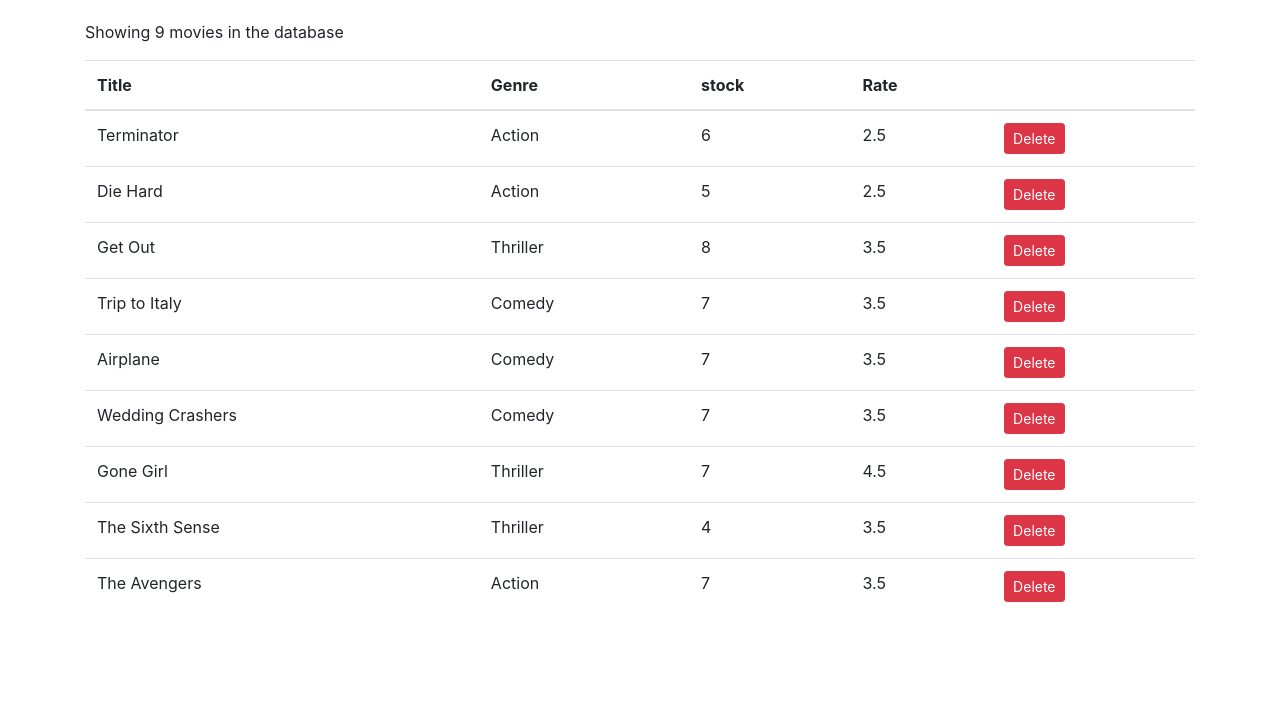
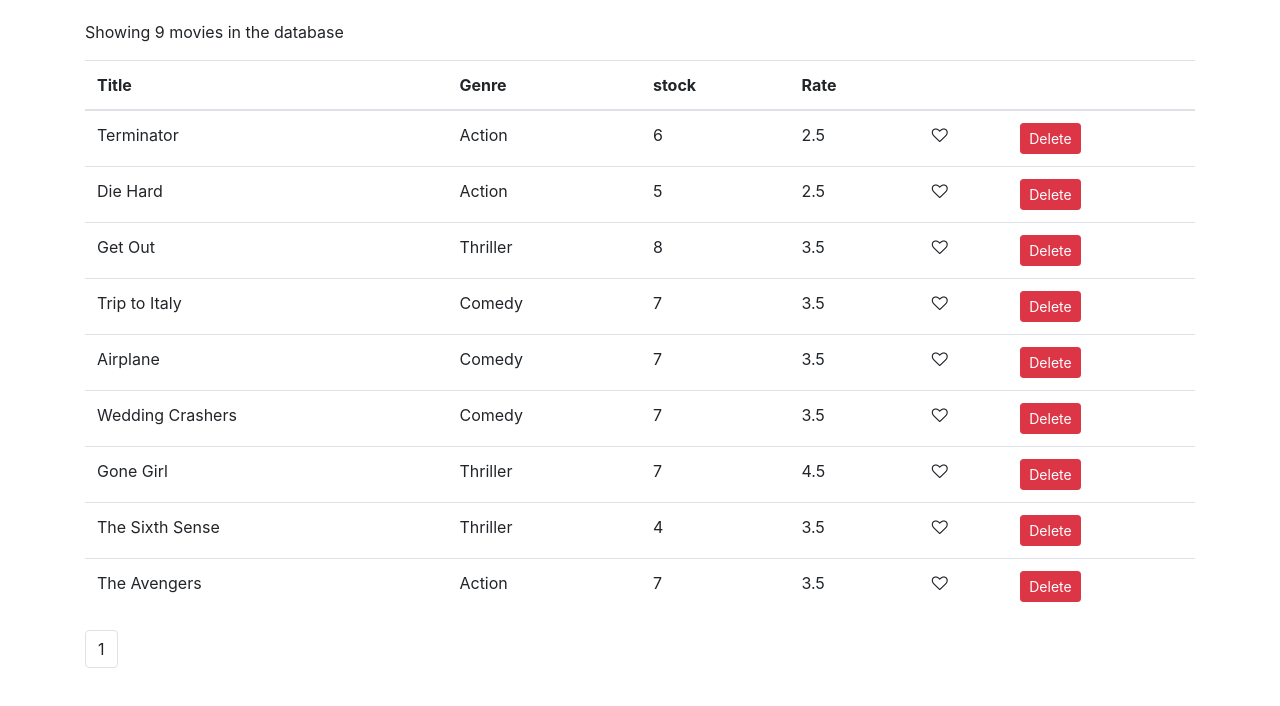
Before and after one commit to Mtavya420/vidly, a React (Create React App) app: page / in a window 1280 px wide. Shown: the top 706 px of the page. Built offline with nearby package versions, Linux system fonts and the light colour scheme.

Commit message:
made a some changes

```diff
--- a/package.json
+++ b/package.json
@@ -8,6 +8,7 @@
     "@testing-library/user-event": "^13.5.0",
     "bootstrap": "^4.1.1",
     "font-awesome": "^4.7.0",
+    "lodash": "^4.17.10",
     "react": "^18.2.0",
     "react-dom": "^18.2.0",
     "react-scripts": "5.0.1",
--- /dev/null
+++ b/src/components/common/like.jsx
@@ -0,0 +1,17 @@
+import React from 'react';
+
+const Like = (props) => {
+    let classes = "fa fa-heart";
+    if (!props.liked) classes += "-o"
+    return (
+        <i
+         onClick={props.onClick}
+          style={{cursor: "pointer"}}
+          className={classes}
+          aria-hidden="true"
+          />
+          )
+};
+
+
+export default Like;
--- /dev/null
+++ b/src/components/common/pagination.jsx
@@ -0,0 +1,13 @@
+// import React, { Component } from 'react';
+
+
+const Pagination = props => {
+    return <nav>
+    <ul className="pagination">
+      <li className="page-item"><a className="page-link" href>1</a></li>
+
+    </ul>
+  </nav>;
+}
+
+export default Pagination;
--- a/src/components/movies.jsx
+++ b/src/components/movies.jsx
@@ -1,14 +1,29 @@
 import React, {Component} from "react";
+import Like from "./common/like"
 import { getMovies } from "../services/fakeMovieService";
+import Pagination from "./common/pagination";
 
 class Movies extends Component {
     state = {
-        movies: getMovies()
+        movies: getMovies(),
+        pageSize:4
     };
 
     handleDelete = movie => {
         const movies = this.state.movies.filter(m=>m._id !== movie._id);
         this.setState({movies});
+    };
+    handleLike = movie => {
+       const movies = [...this.state.movies];
+       const index = movies.indexOf(movie);
+       movies[index] = {...movies[index]};
+       movies[index].liked = !movies[index].liked;
+       this.setState({movies});
+    };
+
+    handlePageChange = movie => {
+
+
     };
 
     render() {
@@ -22,7 +37,8 @@ class Movies extends Component {
                 <th>Genre</th>
                 <th>stock</th>
                 <th>Rate</th>
-                <th></th>
+                <th/>
+                <th/>
             </tr>
         </thead>
         <tbody>
@@ -32,11 +48,24 @@ class Movies extends Component {
                 <td>{movie.genre.name}</td>
                 <td>{movie.numberInStock}</td>
                 <td>{movie.dailyRentalRate}</td>
-                <td><button onClick={()=> this.handleDelete(movie)} className="btn btn-danger btn-sm">Delete</button></td>
+                <td>
+                    <Like liked={movie.liked}
+                    onClick={()=>this.handleLike(movie)}
+                     />
+                </td>
+                <td>
+                    <button onClick={()=> this.handleDelete(movie)}
+                     className="btn btn-danger btn-sm">
+                        Delete
+                    </button>
+                </td>
             </tr>
             ))}
         </tbody>
     </table>
+    <Pagination itemsCount= {this.state.movies.length}
+    pageSize= {this.state.pageSize} onPageChange={this.handlePageChange}
+        />
         </React.Fragment>
         )
     }
--- a/src/services/fakeMovieService.js
+++ b/src/services/fakeMovieService.js
@@ -7,7 +7,7 @@ const movies = [
     genre: { _id: "5b21ca3eeb7f6fbccd471818", name: "Action" },
     numberInStock: 6,
     dailyRentalRate: 2.5,
-    publishDate: "2018-01-03T19:04:28.809Z"
+    publishDate: "2018-01-03T19:04:28.809Z",
   },
   {
     _id: "5b21ca3eeb7f6fbccd471816",
```
Also changed, not shown: 1 other file (tests, documents, lock files or other folders).
